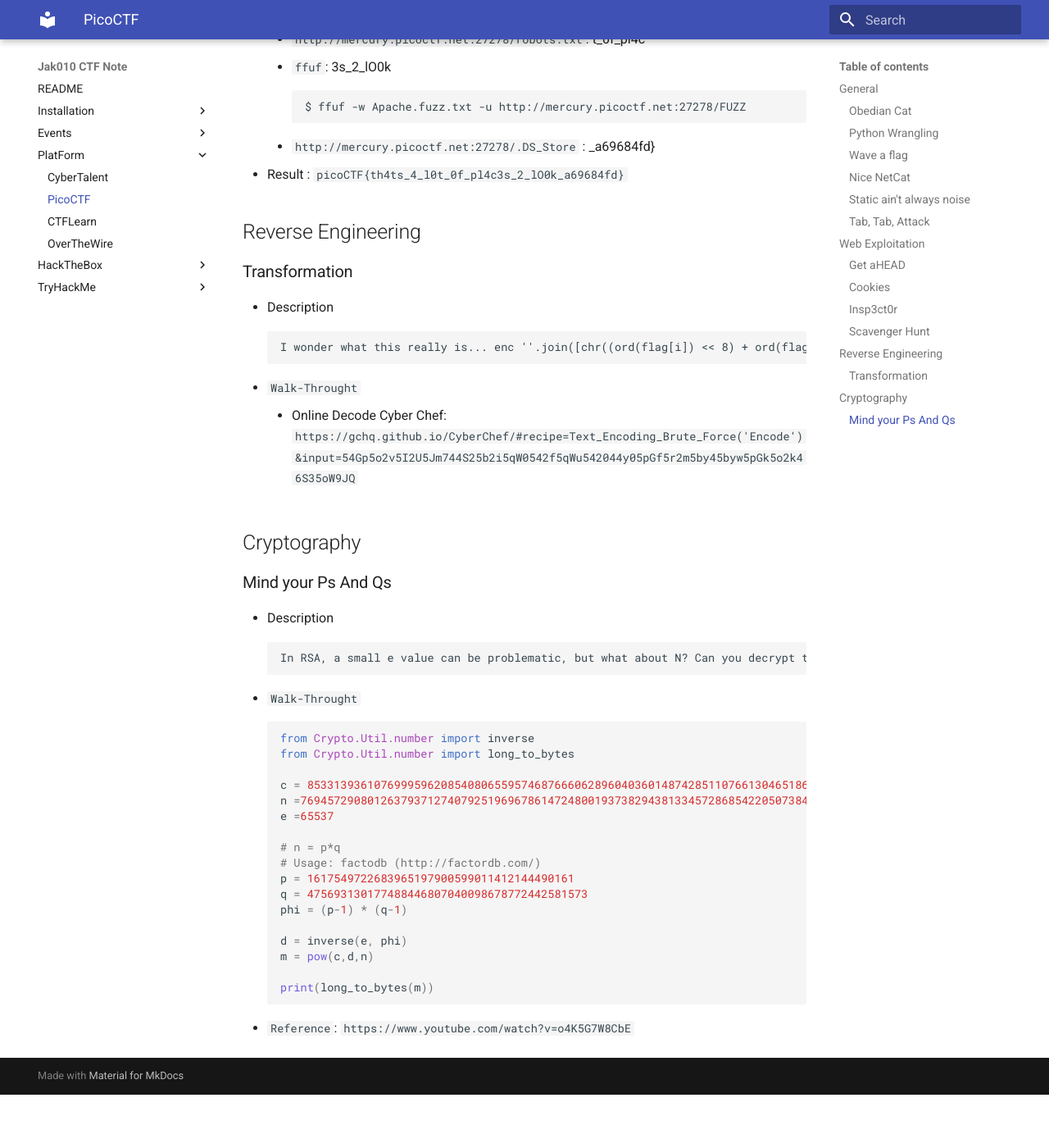
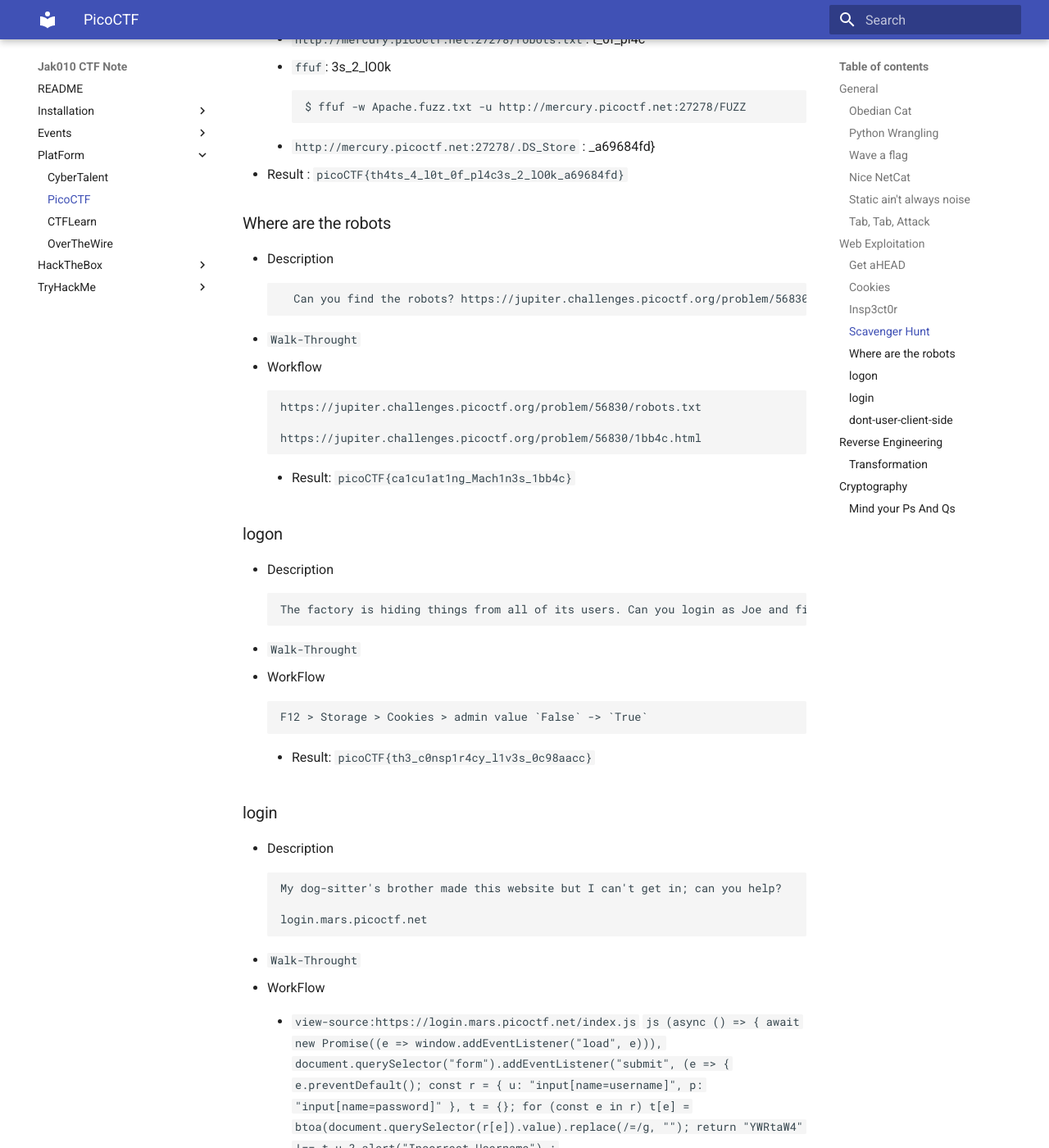
Before and after one commit to jak010/cyberNote, an MkDocs documentation site: the page built from docs/platform/picoctf.md, in a window 1280 px wide and 1400 px high, scrolled down 3810 px. Shown: the whole window at 82% size. Built offline with MkDocs 1.6.1 and Material for MkDocs 9.7.7, drawn with Linux system fonts in a browser that asks for light colours; before the commit the page ends 5145 px from its top, so only the background shows below that; some of the changed text lies outside the part shown.

Commit message:
Noteup: picoctf && etc..

````diff
--- a/docs/platform/picoctf.md
+++ b/docs/platform/picoctf.md
@@ -138,7 +138,70 @@
     - `http://mercury.picoctf.net:27278/.DS_Store` : _a69684fd}
   - Result : `picoCTF{th4ts_4_l0t_0f_pl4c3s_2_lO0k_a69684fd}`
 
+### Where are the robots
+- Description
+    ```text
+      Can you find the robots? https://jupiter.challenges.picoctf.org/problem/56830/ (link) or http://jupiter.challenges.picoctf.org:56830
+    ```
+- `Walk-Throught`
+  - Workflow
+    ```text
+    https://jupiter.challenges.picoctf.org/problem/56830/robots.txt
 
+    https://jupiter.challenges.picoctf.org/problem/56830/1bb4c.html
+    ```
+    - Result: `picoCTF{ca1cu1at1ng_Mach1n3s_1bb4c}`
+
+### logon
+- Description
+    ```text
+    The factory is hiding things from all of its users. Can you login as Joe and find what they've been looking at? https://jupiter.challenges.picoctf.org/problem/44573/ (link) or http://jupiter.challenges.picoctf.org:44573
+    ```
+- `Walk-Throught`
+  - WorkFlow
+      ```text
+      F12 > Storage > Cookies > admin value `False` -> `True`
+      ```
+      - Result: `picoCTF{th3_c0nsp1r4cy_l1v3s_0c98aacc}`
+
+### login
+- Description
+    ```text
+    My dog-sitter's brother made this website but I can't get in; can you help?
+
+    login.mars.picoctf.net
+    ```
+- `Walk-Throught`
+  - WorkFlow
+    - `view-source:https://login.mars.picoctf.net/index.js`
+        ```js
+        (async () => {
+    await new Promise((e => window.addEventListener("load", e))), document.querySelector("form").addEventListener("submit", (e => {
+        e.preventDefault();
+        const r = {
+                u: "input[name=username]",
+                p: "input[name=password]"
+            },
+            t = {};
+        for (const e in r) t[e] = btoa(document.querySelector(r[e]).value).replace(/=/g, "");
+        return "YWRtaW4" !== t.u ? alert("Incorrect Username") : "cGljb0NURns1M3J2M3JfNTNydjNyXzUzcnYzcl81M3J2M3JfNTNydjNyfQ" !== t.p ? alert("Incorrect Password") : void alert(`Correct Password! Your flag is ${atob(t.p)}.`) })) })();
+        const flag = "cGljb0NURns1M3J2M3JfNTNydjNyXzUzcnYzcl81M3J2M3JfNTNydjNyfQ"
+        atob(flag)
+        ```
+
+        - Result : `picoCTF{53rv3r_53rv3r_53rv3r_53rv3r_53rv3r}`
+
+### dont-user-client-side
+- Description
+    ```text
+    Can you break into this super secure portal? https://jupiter.challenges.picoctf.org/problem/17682/ (link) or http://jupiter.challenges.picoctf.org:17682
+    ```
+- `Walk-Throught`
+  - Work Flow
+      ```text
+      F12 > Source Code View > flag in JavaScript
+      ```
+      - Result : `picoCTF{no_clients_plz_b706c5}`
 
 ## Reverse Engineering
 
````
